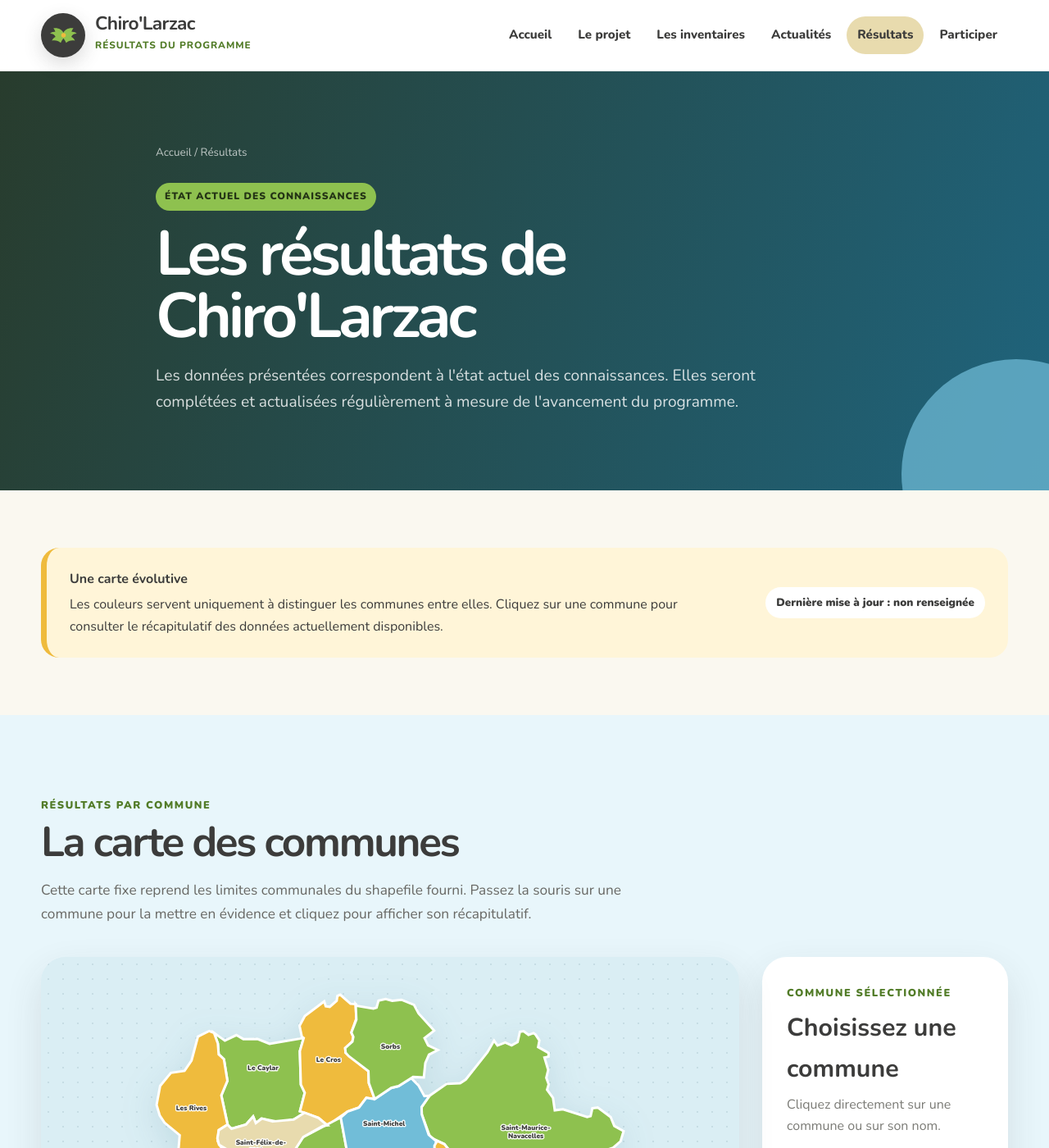
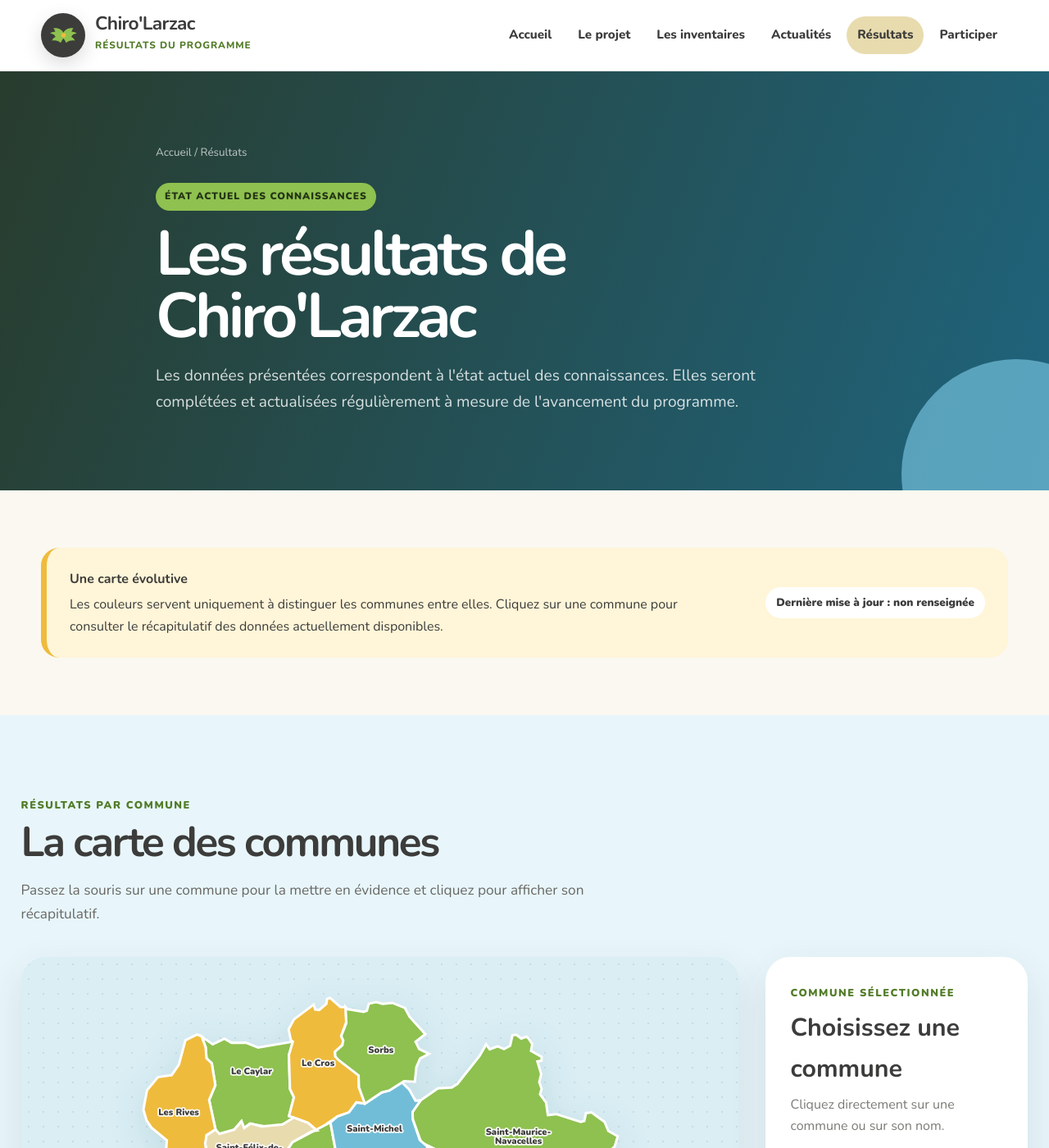
Before and after one commit to mathdaval-sys/Chiro-Larzac, a Jekyll site: the page built from resultats.html, in a window 1280 px wide and 1400 px high. Shown: the whole window at 82% size. Built offline with Jekyll 4.4.1, drawn with Linux system fonts in a browser that asks for light colours; some of the changed text lies outside the part shown.

Commit message:
Add files via upload

```diff
--- a/resultats.html
+++ b/resultats.html
@@ -1,12 +1,12 @@
 ---
 layout: null
 ---
-<!doctype html><html lang="fr"><head><meta charset="utf-8"><meta name="viewport" content="width=device-width,initial-scale=1"><meta name="description" content="Résultats actualisés du programme Chiro'Larzac."><title>Résultats — Chiro'Larzac</title><link rel="preconnect" href="https://fonts.googleapis.com"><link rel="preconnect" href="https://fonts.gstatic.com" crossorigin><link href="https://fonts.googleapis.com/css2?family=Nunito:wght@400;600;700;800;900&display=swap" rel="stylesheet"><link rel="stylesheet" href="styles.css?v=7.0"></head><body>
+<!doctype html><html lang="fr"><head><meta charset="utf-8"><meta name="viewport" content="width=device-width,initial-scale=1"><meta name="description" content="Résultats actualisés du programme Chiro'Larzac."><title>Résultats — Chiro'Larzac</title><link rel="preconnect" href="https://fonts.googleapis.com"><link rel="preconnect" href="https://fonts.gstatic.com" crossorigin><link href="https://fonts.googleapis.com/css2?family=Nunito:wght@400;600;700;800;900&display=swap" rel="stylesheet"><link rel="stylesheet" href="styles.css?v=8.0"></head><body>
 <header class="site-header"><div class="container header-inner"><a class="brand" href="index.html"><span class="brand-mark" aria-hidden="true"><svg viewBox="0 0 64 64"><path fill="#8EC14F" d="M31.8 25.4c-4.2-7.3-12.6-11.6-22.4-9.7 2.4 2.7 3.8 5.3 4.2 7.8-4.8-.5-8.7.8-11.5 4.1 6.2.3 10.2 2.7 12.1 7.1-3.5 1.4-6.2 4.1-8.1 8.2 8.2-1.4 14.7.3 19.6 5.1 1.8-4.2 3.8-7.6 6.1-10.2 2.2 2.6 4.3 6 6.1 10.2 4.9-4.8 11.4-6.5 19.6-5.1-1.9-4.1-4.6-6.8-8.1-8.2 1.9-4.4 5.9-6.8 12.1-7.1-2.8-3.3-6.7-4.6-11.5-4.1.4-2.5 1.8-5.1 4.2-7.8-9.8-1.9-18.2 2.4-22.4 9.7Z"/><circle cx="32" cy="31" r="5" fill="#EFBB3D"/></svg></span><span class="brand-text"><strong>Chiro'Larzac</strong><span>Résultats du programme</span></span></a><nav class="main-nav"><a href="index.html">Accueil</a><a href="index.html#projet">Le projet</a><a href="index.html#inventaires">Les inventaires</a><a href="actualites.html">Actualités</a><a class="active" href="resultats.html">Résultats</a><a href="index.html#participer">Participer</a></nav><button class="menu-toggle" aria-label="Ouvrir le menu" aria-expanded="false"><span></span><span></span><span></span></button></div></header>
 <main><section class="article-hero results-hero"><div class="container article-hero-content"><div class="breadcrumb"><a href="index.html">Accueil</a> / Résultats</div><span class="tag">État actuel des connaissances</span><h1>Les résultats de Chiro'Larzac</h1><p class="article-lead">Les données présentées correspondent à l'état actuel des connaissances. Elles seront complétées et actualisées régulièrement à mesure de l'avancement du programme.</p></div></section>
 <section class="section-sm"><div class="container update-notice"><div><strong>Une carte évolutive</strong><p>Les couleurs servent uniquement à distinguer les communes entre elles. Cliquez sur une commune pour consulter le récapitulatif des données actuellement disponibles.</p></div><span id="global-update">Dernière mise à jour : non renseignée</span></div></section>
-<section class="section section-blue" id="carte"><div class="container"><div class="section-header"><span class="kicker">Résultats par commune</span><h2>La carte des communes</h2><p>Cette carte fixe reprend les limites communales du shapefile fourni. Passez la souris sur une commune pour la mettre en évidence et cliquez pour afficher son récapitulatif.</p></div>
-<div class="map-layout map-layout-simple"><div class="map-card"><div id="territory-map" class="territory-map static-territory-map" role="img" aria-label="Carte des communes du programme Chiro'Larzac"></div><div class="map-source-note">Limites communales issues du shapefile fourni pour Chiro’Larzac. Les couleurs servent uniquement à distinguer les communes.</div></div>
-<aside class="map-panel"><span class="kicker">Commune sélectionnée</span><h3 id="map-name">Choisissez une commune</h3><p class="map-sub" id="map-date">Cliquez directement sur une commune ou sur son nom.</p><div class="map-data"><div class="map-data-row"><span>Espèces recensées</span><strong id="map-species">—</strong></div><div class="map-data-row"><span>Gîtes connus</span><strong id="map-roosts">—</strong></div><div class="map-data-row"><span>Individus observés en gîte</span><strong id="map-bats">—</strong></div><div class="map-data-row"><span>Bâtiments prospectés</span><strong id="map-buildings">—</strong></div><div class="map-data-row"><span>Cavités prospectées</span><strong id="map-caves">—</strong></div><div class="map-data-row"><span>Nuits acoustiques</span><strong id="map-nights">—</strong></div></div><div class="map-warning"><strong>Mise à jour facile :</strong> les chiffres proviennent du fichier <code>data/donnees-communes.csv</code>. Il suffit de modifier ce tableau sur GitHub, sans toucher au code de la carte.</div></aside></div></div></section>
-<section class="section section-white" id="especes"><div class="container"><div class="section-header"><span class="kicker">Faune du territoire</span><h2>Les espèces connues</h2><p>La galerie complète avec photographies et liens directs vers les monographies de la SFEPM sera ajoutée dans l'étape suivante.</p></div><div id="species-grid" class="species-grid"></div></div></section></main>
-<footer class="site-footer"><div class="container"><div class="footer-grid"><div class="footer-brand"><img src="assets/partenaires/logo-cpie-officiel.png" alt="CPIE des Causses Méridionaux"><div><strong>Chiro'Larzac</strong><br><span style="color:rgba(255,255,255,.7)">Un programme porté par le CPIE des Causses Méridionaux</span></div></div><div><h4>Navigation</h4><div class="footer-links"><a href="index.html">Accueil</a><a href="actualites.html">Actualités</a><a href="resultats.html">Résultats</a></div></div><div><h4>Contact</h4><div class="footer-links"><a href="mailto:contact@cpie-causses.org">contact@cpie-causses.org</a></div></div></div><div class="footer-bottom"><span>© 2026 CPIE des Causses Méridionaux</span><span>Données régulièrement actualisées.</span></div></div></footer><script src="script.js?v=7.0"></script></body></html>
+<section class="section section-blue" id="carte"><div class="container container-map-large"><div class="section-header"><span class="kicker">Résultats par commune</span><h2>La carte des communes</h2><p>Passez la souris sur une commune pour la mettre en évidence et cliquez pour afficher son récapitulatif.</p></div>
+<div class="map-layout map-layout-simple"><div class="map-card"><div id="territory-map" class="territory-map static-territory-map" role="img" aria-label="Carte des communes du programme Chiro'Larzac"></div></div>
+<aside class="map-panel"><span class="kicker">Commune sélectionnée</span><h3 id="map-name">Choisissez une commune</h3><p class="map-sub" id="map-date">Cliquez directement sur une commune ou sur son nom.</p><div class="map-data"><div class="map-data-row"><span>Espèces recensées</span><strong id="map-species">—</strong></div><div class="map-data-row"><span>Gîtes connus</span><strong id="map-roosts">—</strong></div><div class="map-data-row"><span>Individus observés en gîte</span><strong id="map-bats">—</strong></div><div class="map-data-row"><span>Bâtiments prospectés</span><strong id="map-buildings">—</strong></div><div class="map-data-row"><span>Cavités prospectées</span><strong id="map-caves">—</strong></div><div class="map-data-row"><span>Nuits acoustiques</span><strong id="map-nights">—</strong></div></div></aside></div></div></section>
+<section class="section section-white" id="especes"><div class="container"><div class="section-header"><span class="kicker">Faune du territoire</span><h2>Les espèces connues</h2><p>Découvrez les espèces recensées sur le territoire et accédez à leur monographie détaillée.</p></div><div id="species-grid" class="species-grid"></div></div></section></main>
+<footer class="site-footer"><div class="container"><div class="footer-grid"><div class="footer-brand"><img src="assets/partenaires/logo-cpie-officiel.png" alt="CPIE des Causses Méridionaux"><div><strong>Chiro'Larzac</strong><br><span style="color:rgba(255,255,255,.7)">Un programme porté par le CPIE des Causses Méridionaux</span></div></div><div><h4>Navigation</h4><div class="footer-links"><a href="index.html">Accueil</a><a href="actualites.html">Actualités</a><a href="resultats.html">Résultats</a></div></div><div><h4>Contact</h4><div class="footer-links"><a href="mailto:contact@cpie-causses.org">contact@cpie-causses.org</a></div></div></div><div class="footer-bottom"><span>© 2026 CPIE des Causses Méridionaux</span><span>Données régulièrement actualisées.</span></div></div></footer><script src="script.js?v=8.0"></script></body></html>
--- a/styles.css
+++ b/styles.css
@@ -458,3 +458,26 @@ button { font: inherit; }
 .map-source-note{position:relative;z-index:2;padding:0 24px 22px;color:#5c6c70;font-size:.83rem;}
 .map-card::before{opacity:.12;}
 @media(max-width:760px){.static-territory-map{padding:8px}.commune-label{font-size:9px}.commune-label.is-hovered,.commune-label.is-selected{font-size:10px}.map-layout{grid-template-columns:1fr}.map-panel{margin-top:18px}}
+
+
+/* Carte agrandie et présentation publique — v8 */
+.container-map-large{width:min(96%,1660px);max-width:none;}
+.container-map-large .map-layout-simple{grid-template-columns:minmax(0,3fr) minmax(320px,1fr);gap:32px;align-items:start;}
+.container-map-large .map-card{width:100%;}
+.container-map-large .static-territory-map{padding:24px 26px 20px;}
+.container-map-large .static-territory-map svg{width:100%;max-height:none;height:auto;}
+.container-map-large .commune-label{font-size:15px;stroke-width:5px;}
+.container-map-large .commune-label.is-hovered,.container-map-large .commune-label.is-selected{font-size:17px;}
+.container-map-large .map-panel{position:sticky;top:105px;}
+.map-source-note,.map-warning{display:none!important;}
+@media(max-width:1180px){
+  .container-map-large .map-layout-simple{grid-template-columns:1fr;}
+  .container-map-large .map-panel{position:static;}
+  .container-map-large .commune-label{font-size:13px;}
+  .container-map-large .commune-label.is-hovered,.container-map-large .commune-label.is-selected{font-size:15px;}
+}
+@media(max-width:760px){
+  .container-map-large{width:min(98%,1000px);}
+  .container-map-large .static-territory-map{overflow-x:auto;padding:12px 8px;}
+  .container-map-large .static-territory-map svg{min-width:900px;}
+}
```
